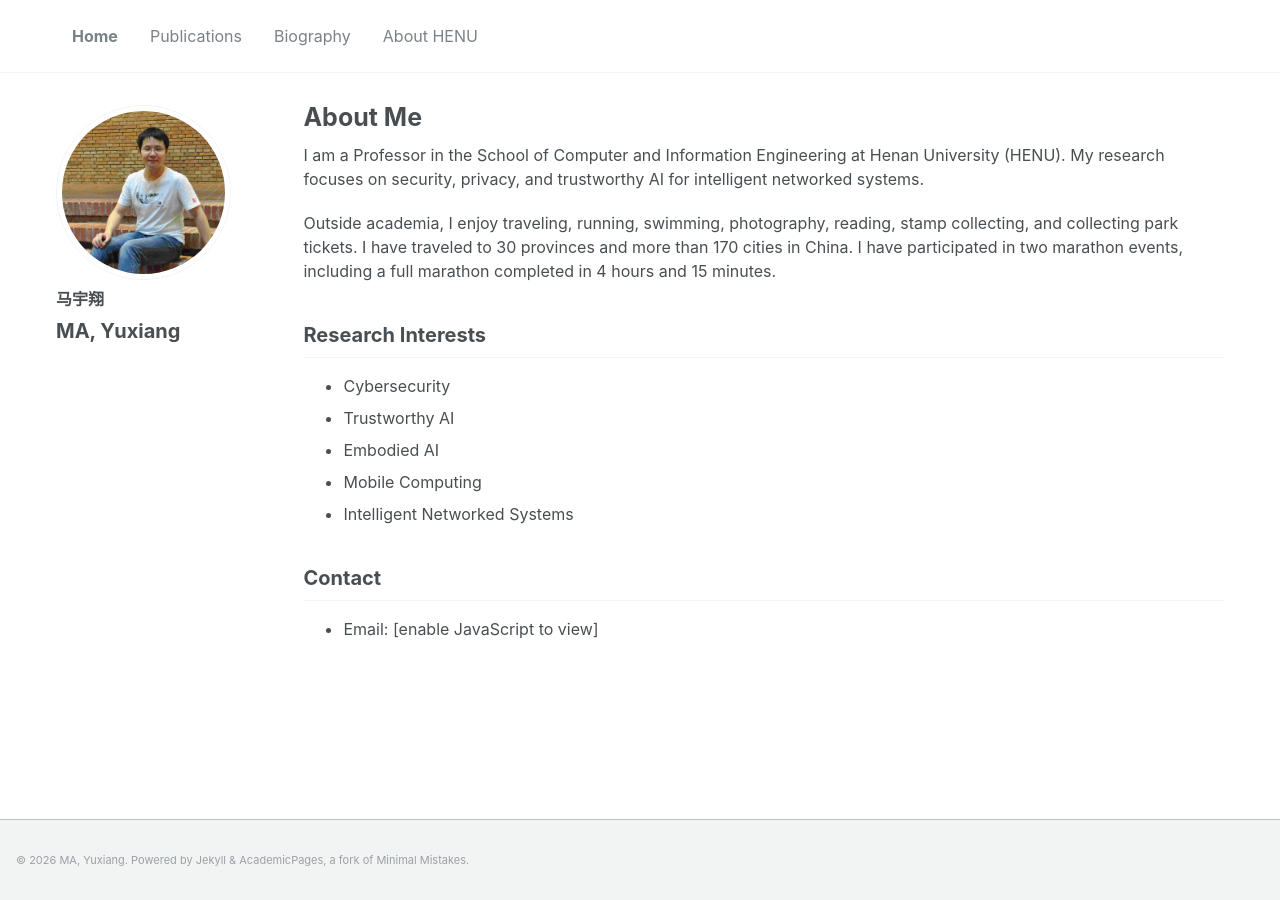
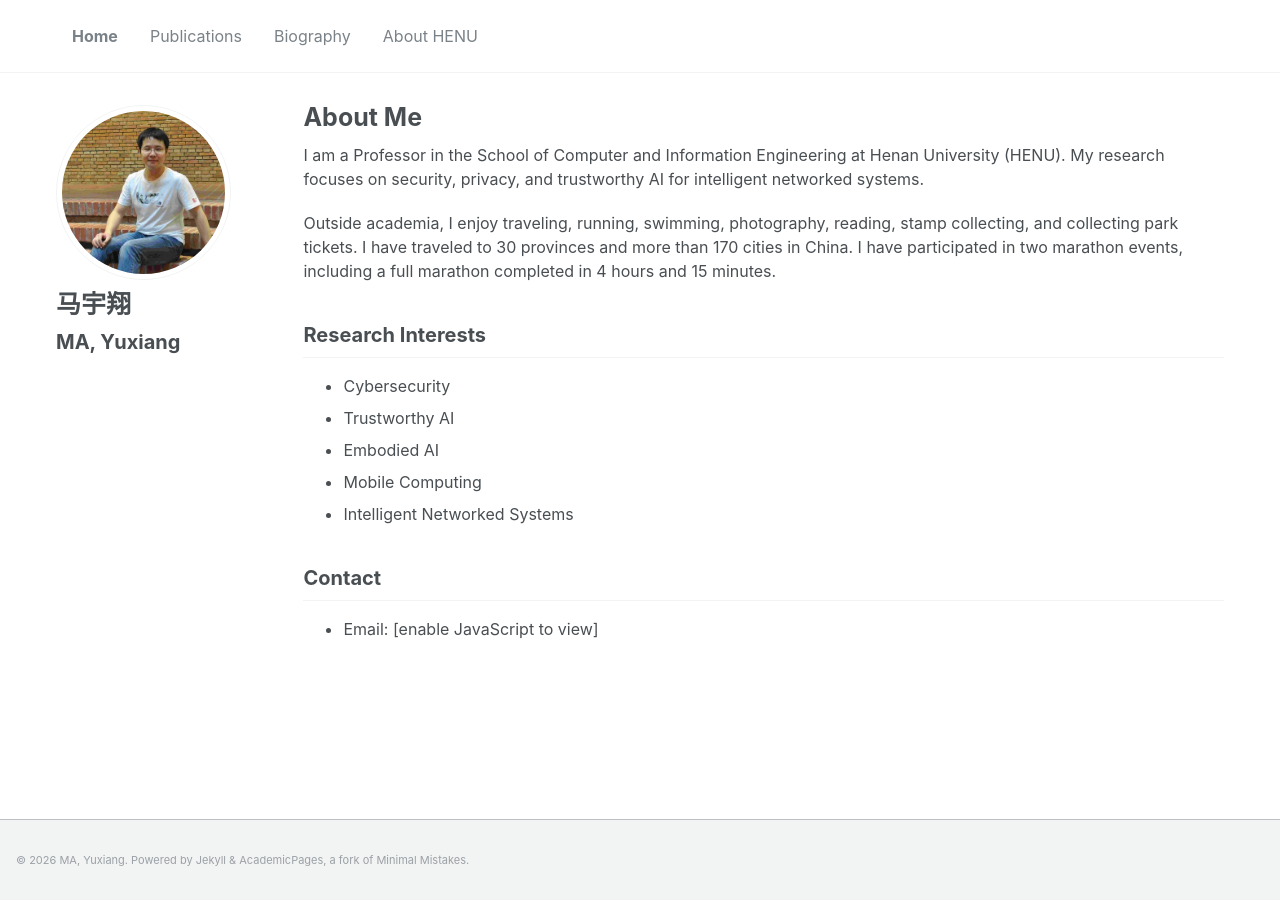
Before and after one commit to mayuxiang/Homepage, a Jekyll site: the page built from _pages/about.md, in a window 1280 px wide. Built offline with Jekyll 4.4.1, drawn with Linux system fonts in a browser that asks for light colours.

Commit message:
Fix Chinese name size (increase specificity); add 河南大学 on HENU page

```diff
--- a/_includes/author-profile.html
+++ b/_includes/author-profile.html
@@ -21,6 +21,7 @@
 
   <div class="author__content">
     {% if page.url == '/henu/' or page.url contains '/henu/' %}
+    <h3 class="author__name-zh">河南大学</h3>
     <h3 class="author__name">Henan University</h3>
     {% else %}
     <h3 class="author__name-zh">马宇翔</h3>
--- a/_sass/_sidebar.scss
+++ b/_sass/_sidebar.scss
@@ -120,7 +120,7 @@
   font-size: $type-size-4;
 }
 
-.author__name-zh {
+.sidebar .author__name-zh {
   margin: 0;
   font-family: 'KaiTi', 'STKaiti', 'AR PL UKai CN', serif;
   font-size: $type-size-3;
```
